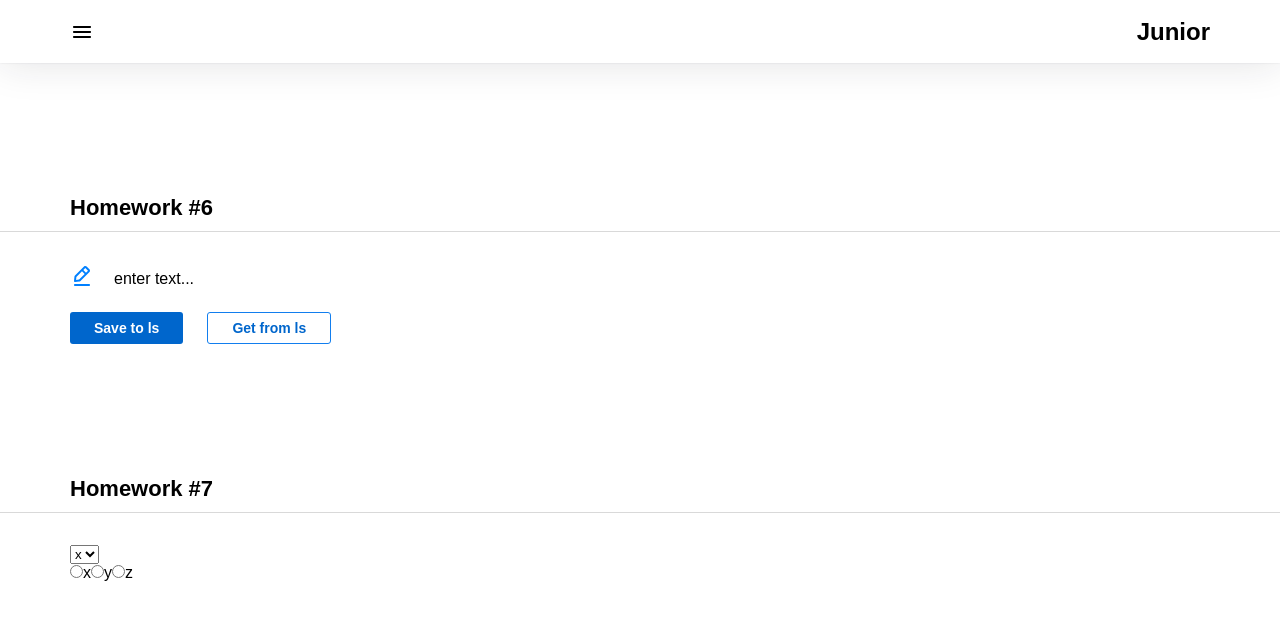
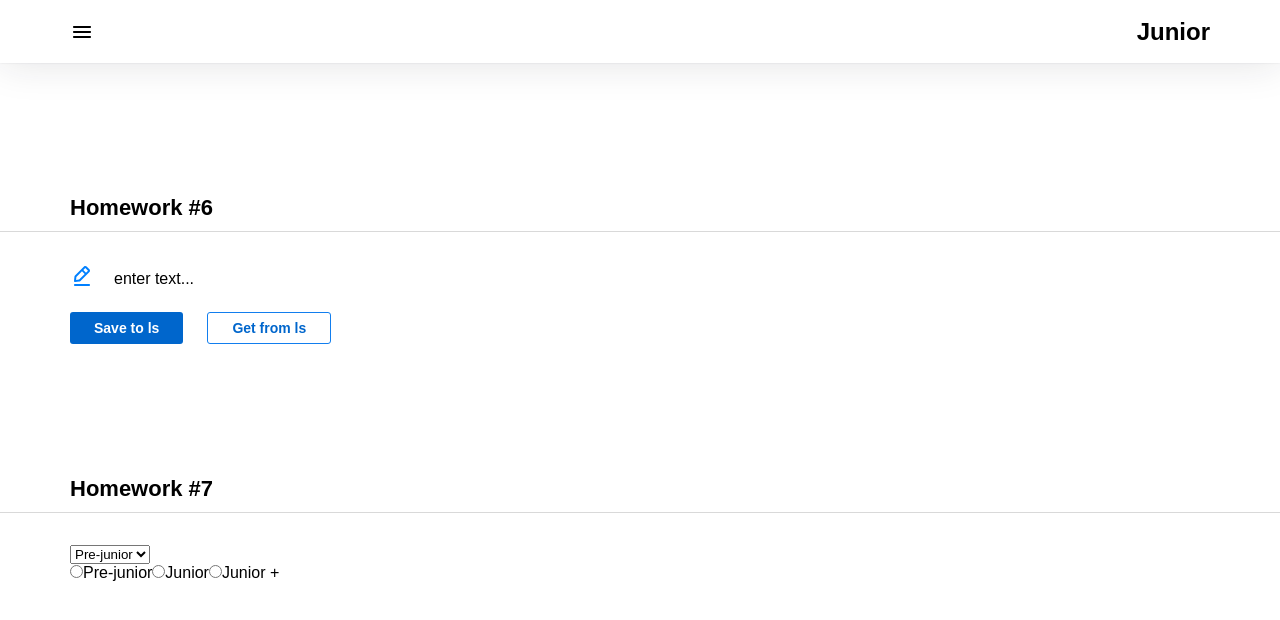
Before and after one commit to Sikstep/hwAuto, a React (Create React App) app: page /#/junior in a window 1280 px wide. Shown: the top 620 px of the page. Built offline with nearby package versions, Linux system fonts and the light colour scheme.

Commit message:
AutoHW - #7 started

```diff
--- a/src/s2-homeworks/hw07/HW7.tsx
+++ b/src/s2-homeworks/hw07/HW7.tsx
@@ -1,4 +1,4 @@
-import React, { useState } from 'react'
+import React, {useState} from 'react'
 import SuperSelect from './common/c5-SuperSelect/SuperSelect'
 import SuperRadio from './common/c6-SuperRadio/SuperRadio'
 import s2 from '../../s1-main/App.module.css'
@@ -12,9 +12,9 @@ import s from './HW7.module.css'
 * */
 
 const arr = [
-    { id: 1, value: 'x', isChecked: true },
-    { id: 2, value: 'y', isChecked: true },
-    { id: 3, value: 'z', isChecked: true },
+    {id: 1, value: 'Pre-junior'},
+    {id: 2, value: 'Junior'},
+    {id: 3, value: 'Junior +'},
 ] // value может быть изменено
 
 const HW7 = () => {
```
